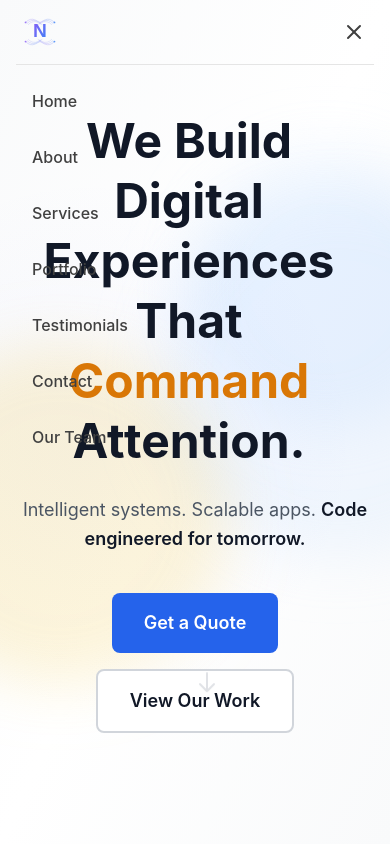
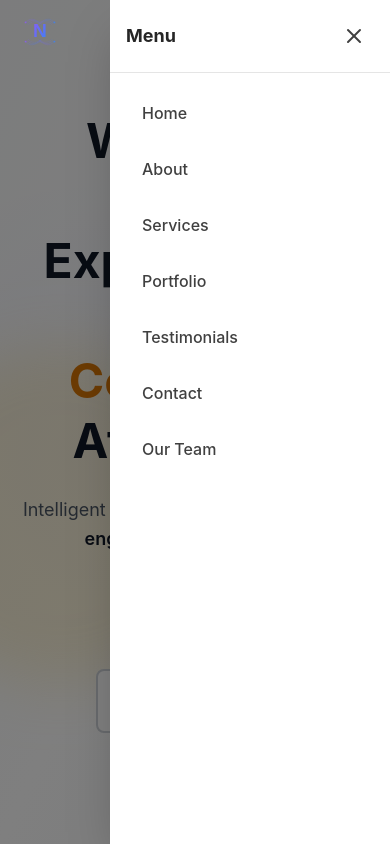
Before and after one commit to JBWolfFlow/Website, a React (Vite) app: page / in a window 390 px wide. Both pictures are taken after a click on the button 354 px from the left and 32 px from the top of the page. Shown: the top 844 px of the page. Built offline with nearby package versions, Linux system fonts and the light colour scheme.

Commit message:
Fix mobile navigation menu visibility and UX

```diff
--- a/src/components/layout/Header.jsx
+++ b/src/components/layout/Header.jsx
@@ -1,6 +1,7 @@
 import { useState, useEffect } from 'react';
 import { useNavigate, useLocation } from 'react-router-dom';
 import { Menu, X } from 'lucide-react';
+import { motion, AnimatePresence } from 'framer-motion';
 import { siteConfig } from '@data/siteConfig';
 import { cn } from '@utils/cn';
 
@@ -67,7 +68,32 @@ function Header() {
     }
   };
 
+  // Close mobile menu when clicking outside
+  useEffect(() => {
+    const handleClickOutside = (event) => {
+      if (isMobileMenuOpen && !event.target.closest('nav')) {
+        setIsMobileMenuOpen(false);
+      }
+    };
+
+    document.addEventListener('mousedown', handleClickOutside);
+    return () => document.removeEventListener('mousedown', handleClickOutside);
+  }, [isMobileMenuOpen]);
+
+  // Prevent body scroll when mobile menu is open
+  useEffect(() => {
+    if (isMobileMenuOpen) {
+      document.body.style.overflow = 'hidden';
+    } else {
+      document.body.style.overflow = 'unset';
+    }
+    return () => {
+      document.body.style.overflow = 'unset';
+    };
+  }, [isMobileMenuOpen]);
+
   return (
+    <>
       <header
         className={cn(
           'fixed top-0 left-0 right-0 z-50 transition-all duration-300',
@@ -132,35 +158,78 @@ function Header() {
             )}
           </button>
         </div>
+      </nav>
+    </header>
 
-        {/* Mobile Navigation */}
+    {/* Mobile Menu Backdrop */}
+    <AnimatePresence>
       {isMobileMenuOpen && (
-          <div className="md:hidden py-4 border-t border-neutral-200 animate-slide-up">
-            <div className="flex flex-col space-y-4">
-              {siteConfig.navigation.map((item) => (
+        <motion.div
+          initial={{ opacity: 0 }}
+          animate={{ opacity: 1 }}
+          exit={{ opacity: 0 }}
+          transition={{ duration: 0.2 }}
+          className="fixed inset-0 bg-black/50 z-40 md:hidden"
+          onClick={() => setIsMobileMenuOpen(false)}
+          aria-hidden="true"
+        />
+      )}
+    </AnimatePresence>
+
+    {/* Mobile Navigation Menu */}
+    <AnimatePresence>
+      {isMobileMenuOpen && (
+        <motion.div
+          initial={{ x: '100%' }}
+          animate={{ x: 0 }}
+          exit={{ x: '100%' }}
+          transition={{ type: 'tween', duration: 0.3 }}
+          className="fixed top-0 right-0 bottom-0 w-[280px] bg-white shadow-2xl z-50 md:hidden"
+        >
+          {/* Mobile Menu Header */}
+          <div className="flex items-center justify-between p-4 border-b border-neutral-200">
+            <span className="text-lg font-bold text-neutral-800">Menu</span>
             <button
+              onClick={() => setIsMobileMenuOpen(false)}
+              className="p-2 text-neutral-700 hover:text-primary-600 transition-colors rounded-lg hover:bg-neutral-100"
+              aria-label="Close menu"
+            >
+              <X className="w-6 h-6" />
+            </button>
+          </div>
+
+          {/* Mobile Menu Items */}
+          <nav className="flex flex-col p-4 space-y-2">
+            {siteConfig.navigation.map((item, index) => (
+              <motion.button
                 key={item.id}
+                initial={{ opacity: 0, x: 20 }}
+                animate={{ opacity: 1, x: 0 }}
+                transition={{ delay: index * 0.05 }}
                 onClick={() => handleNavigation(item.id)}
-                  className="text-neutral-700 hover:text-primary-600 font-medium transition-colors duration-200 text-left px-4 py-2 hover:bg-neutral-50 rounded-lg"
+                className="text-neutral-700 hover:text-primary-600 font-medium transition-all duration-200 text-left px-4 py-3 hover:bg-primary-50 rounded-lg active:scale-95"
               >
                 {item.label}
-                </button>
+              </motion.button>
             ))}
             {/* Our Team Link */}
-              <button
+            <motion.button
+              initial={{ opacity: 0, x: 20 }}
+              animate={{ opacity: 1, x: 0 }}
+              transition={{ delay: siteConfig.navigation.length * 0.05 }}
               onClick={() => {
                 navigate('/team');
                 setIsMobileMenuOpen(false);
               }}
-                className="text-neutral-700 hover:text-primary-600 font-medium transition-colors duration-200 text-left px-4 py-2 hover:bg-neutral-50 rounded-lg"
+              className="text-neutral-700 hover:text-primary-600 font-medium transition-all duration-200 text-left px-4 py-3 hover:bg-primary-50 rounded-lg active:scale-95"
             >
               Our Team
-              </button>
-            </div>
-          </div>
+            </motion.button>
+          </nav>
+        </motion.div>
       )}
-      </nav>
-    </header>
+    </AnimatePresence>
+    </>
   );
 }
 
```
Also changed, not shown: src/components/layout/._Header.jsx. Lines whose indentation alone changed are shown as unchanged.
